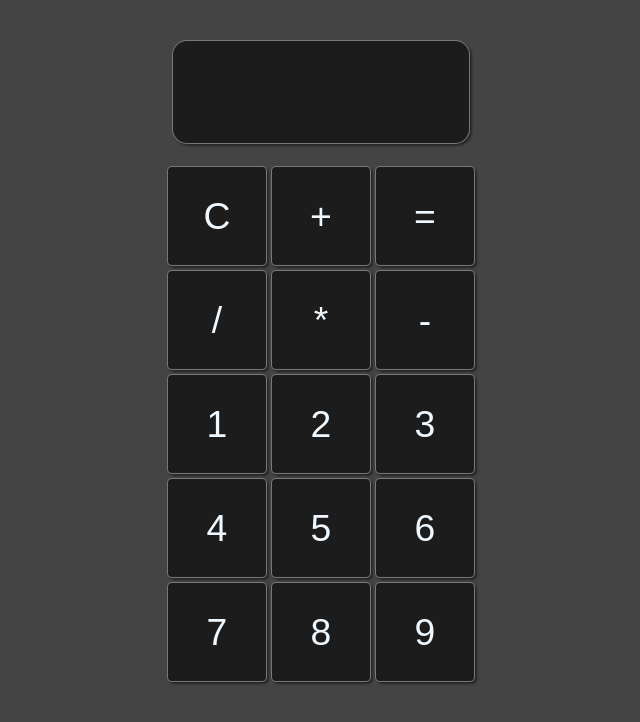
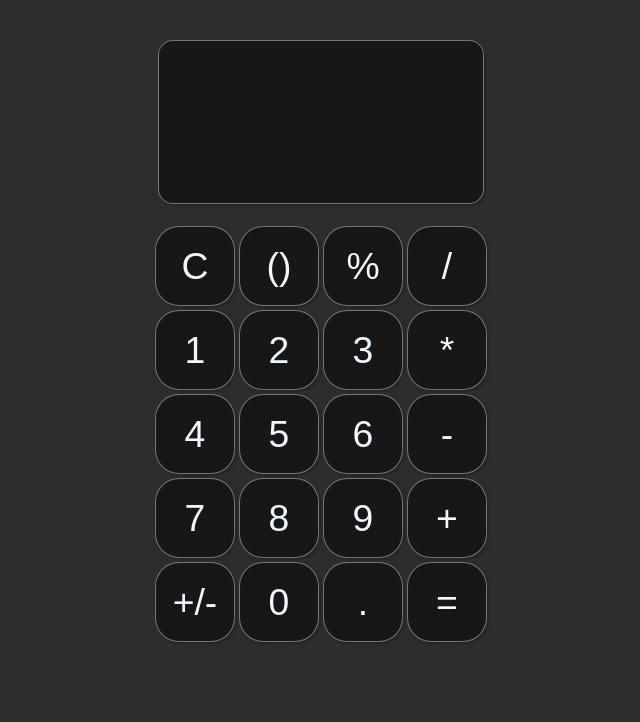
Before and after one commit to DrSheya/calculater-app, a plain HTML site: page index.html in a window 1280 px wide. Shown: the whole page, without its empty margins (273-913 px from the left). Drawn offline with Linux system fonts and the light colour scheme.

Commit message:
Completed the UI
Completed the UI desing for the Calculator

```diff
--- a/index.html
+++ b/index.html
@@ -30,54 +30,69 @@
           <button type="button" id="button-c" class="numpad-button">C</button>
         </div>
         <div>
-          <button type="button" id="button-dot" class="numpad-button">+</button>
+          <button type="button" id="button-dot" class="numpad-button">()</button>
         </div>
         <div>
-          <button type="button" id="button-equal" class="numpad-button">=</button>
+          <button type="button" id="button-equal" class="numpad-button">%</button>
+        </div>
+        <div>
+          <button type="button" id="button-equal" class="numpad-button">/</button>
         </div>
       </div>
       <div class="buttons-container">
         <div>
-          <button type="button" id="button-devide" class="numpad-button">/</button>
+          <button type="button" id="button-devide" class="numpad-button">1</button>
         </div>
         <div>
-          <button type="button" id="button-multi" class="numpad-button">*</button>
+          <button type="button" id="button-multi" class="numpad-button">2</button>
         </div>
         <div>
-          <button type="button" id="button-minus" class="numpad-button">-</button>
+          <button type="button" id="button-minus" class="numpad-button">3</button>
+        </div>
+        <div>
+          <button type="button" id="button-equal" class="numpad-button">*</button>
         </div>
       </div>
       <div class="buttons-container">
         <div>
-          <button type="button" id="button-01" class="numpad-button">1</button>
+          <button type="button" id="button-01" class="numpad-button">4</button>
         </div>
         <div>
-          <button type="button" id="button-02" class="numpad-button">2</button>
+          <button type="button" id="button-02" class="numpad-button">5</button>
         </div>
         <div>
-          <button type="button" id="button-03" class="numpad-button">3</button>
+          <button type="button" id="button-03" class="numpad-button">6</button>
+        </div>
+        <div>
+          <button type="button" id="button-equal" class="numpad-button">-</button>
         </div>
       </div>
       <div class="buttons-container">
         <div>
-          <button type="button" id="button-04" class="numpad-button">4</button>
+          <button type="button" id="button-04" class="numpad-button">7</button>
         </div>
         <div>
-          <button type="button" id="button-05" class="numpad-button">5</button>
+          <button type="button" id="button-05" class="numpad-button">8</button>
         </div>
         <div>
-          <button type="button" id="button-06" class="numpad-button">6</button>
+          <button type="button" id="button-06" class="numpad-button">9</button>
+        </div>
+        <div>
+          <button type="button" id="button-equal" class="numpad-button">+</button>
         </div>
       </div>
       <div class="buttons-container">
         <div>
-          <button type="button" id="button-07" class="numpad-button">7</button>
+          <button type="button" id="button-07" class="numpad-button">+/-</button>
         </div>
         <div>
-          <button type="button" id="button-08" class="numpad-button">8</button>
+          <button type="button" id="button-08" class="numpad-button">0</button>
         </div>
         <div>
-          <button type="button" id="button-09" class="numpad-button">9</button>
+          <button type="button" id="button-09" class="numpad-button">.</button>
+        </div>
+        <div>
+          <button type="button" id="button-equal" class="numpad-button">=</button>
         </div>
       </div>
     </div>
--- a/styles/styles.css
+++ b/styles/styles.css
@@ -2,7 +2,7 @@ body {
     width: 90%;
     justify-content: center;
     align-items: center;
-    background-color: rgba(19, 18, 18, 0.788);
+    background-color: rgba(19, 18, 18, 0.884);
 }
 
 /* main container styles */
@@ -26,8 +26,8 @@ align-items: center;
 
 .numpad-button {
     margin: 2px;
-    height: 100px;
-    width: 100px;
+    height: 80px;
+    width: 80px;
     cursor: pointer;
     background-color: rgba(19, 18, 18, 0.788);
     box-shadow: 2px 2px 2px rgba(37, 37, 37, 0.925);
@@ -35,7 +35,7 @@ align-items: center;
     color: aliceblue;
     font-weight: 200;
     font-size: 28pt;
-    border-radius: 5px;
+    border-radius: 30%;
     text-align: center;
 }
 
@@ -52,8 +52,8 @@ input {
 }
 
 .calc-input {
-    width: 292px;
-    height: 100px;
+    width: 320px;
+    height: 160px;
     background-color: rgba(19, 18, 18, 0.788);
     box-shadow: 2px 2px 2px rgba(37, 37, 37, 0.925);
     border: 1px solid rgba(231, 231, 231, 0.452);
```
